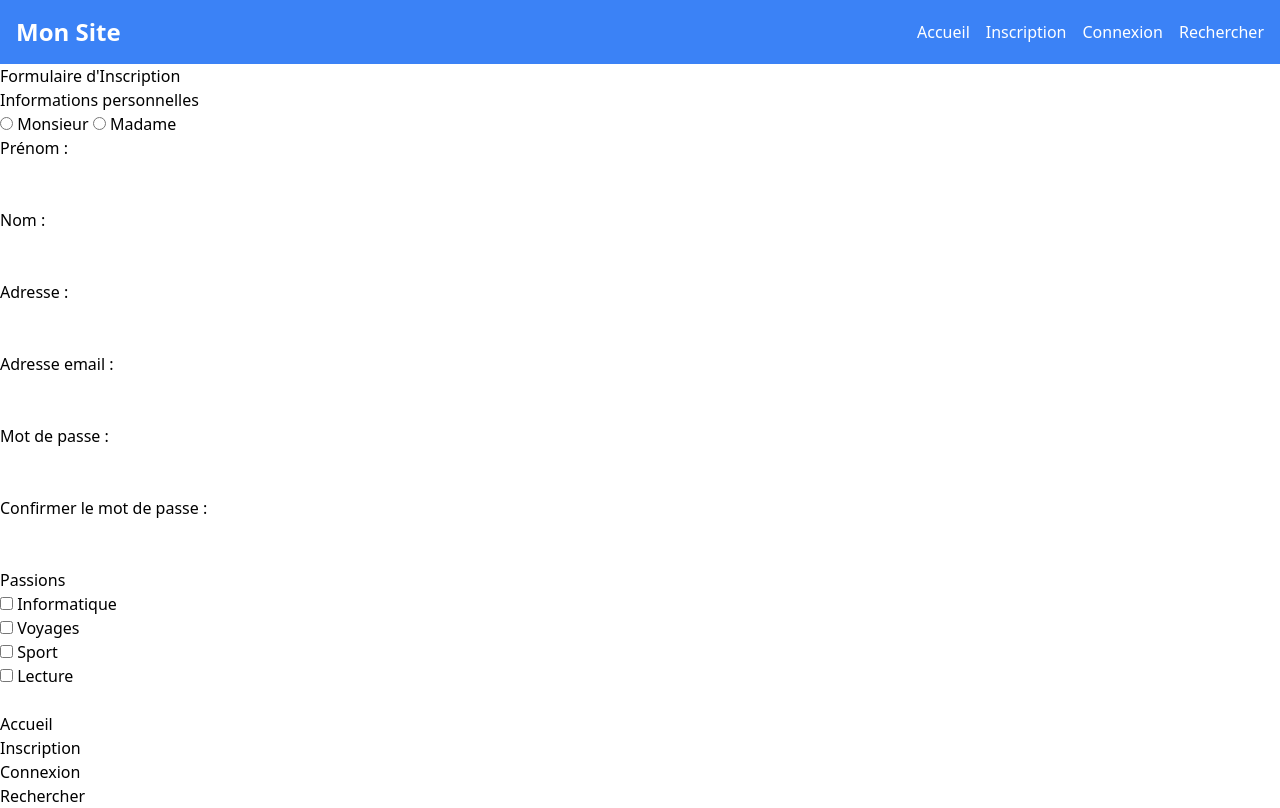
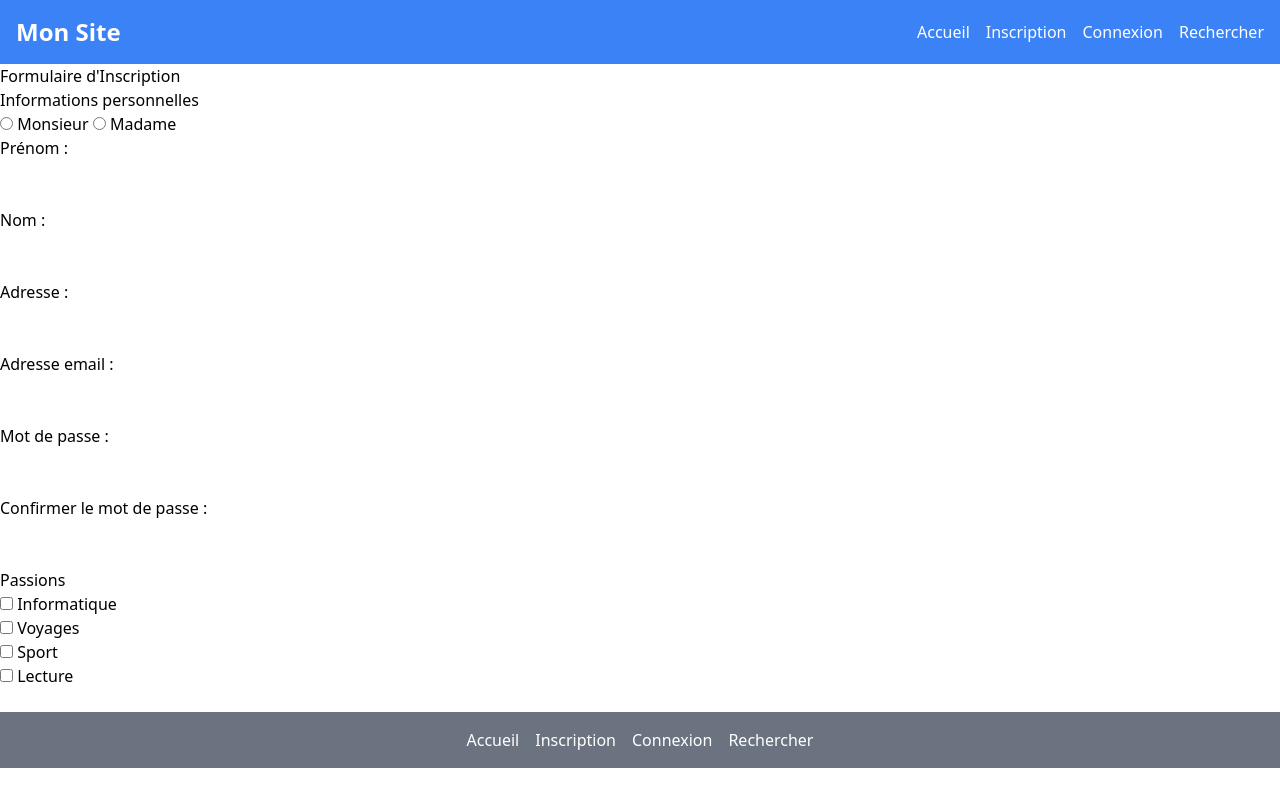
Before and after one commit to lucas-iribaren/runtrackJs, a plain HTML site: page jour08/job02/index.html in a window 1280 px wide. Drawn offline with nearby package versions, Linux system fonts and the light colour scheme.

Commit message:
[ajout]([footer]): alignage et colorisation

```diff
--- a/jour08/job02/index.html
+++ b/jour08/job02/index.html
@@ -6,7 +6,7 @@
     <title>Document</title>
     <script src="https://cdn.tailwindcss.com"></script>
 </head>
-<body>
+<body ">
     <header class="bg-blue-500 p-4 flex justify-between items-center">
         <h1 class="text-white text-2xl font-bold">Mon Site</h1>
         <nav>
@@ -69,16 +69,15 @@
             </form>
         </section>
     </main>
-    <footer>
+    <footer class="bg-gray-500 p-4 flex justify-center">
         <nav>
-            <ul>
-                <li><a href="index.html"></a>Accueil</li>
-                <li><a href="index.html"></a>Inscription</li>
-                <li><a href="index.html"></a>Connexion</li>
-                <li><a href="index.html"></a>Rechercher</li>
+            <ul class="flex space-x-4 text-white">
+                <li><a href="index.html">Accueil</a></li>
+                <li><a href="index.html">Inscription</a></li>
+                <li><a href="index.html">Connexion</a></li>
+                <li><a href="index.html">Rechercher</a></li>
             </ul>
         </nav>
     </footer>
-    <script src="https://cdnjs.cloudflare.com/ajax/libs/materialize/1.0.0/js/materialize.min.js"></script>
 </body>
 </html>
```
